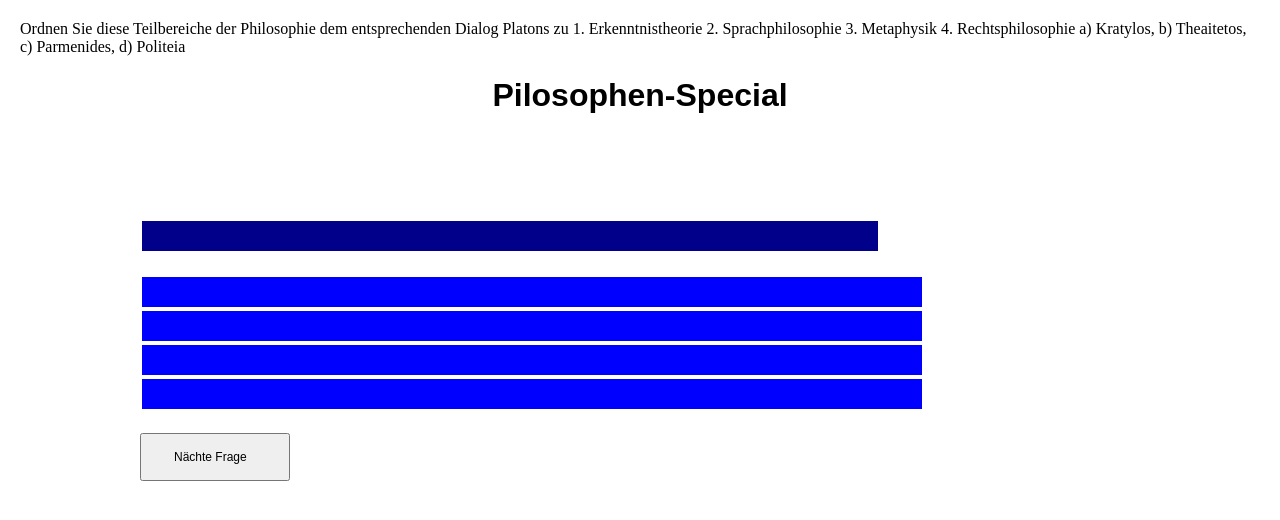
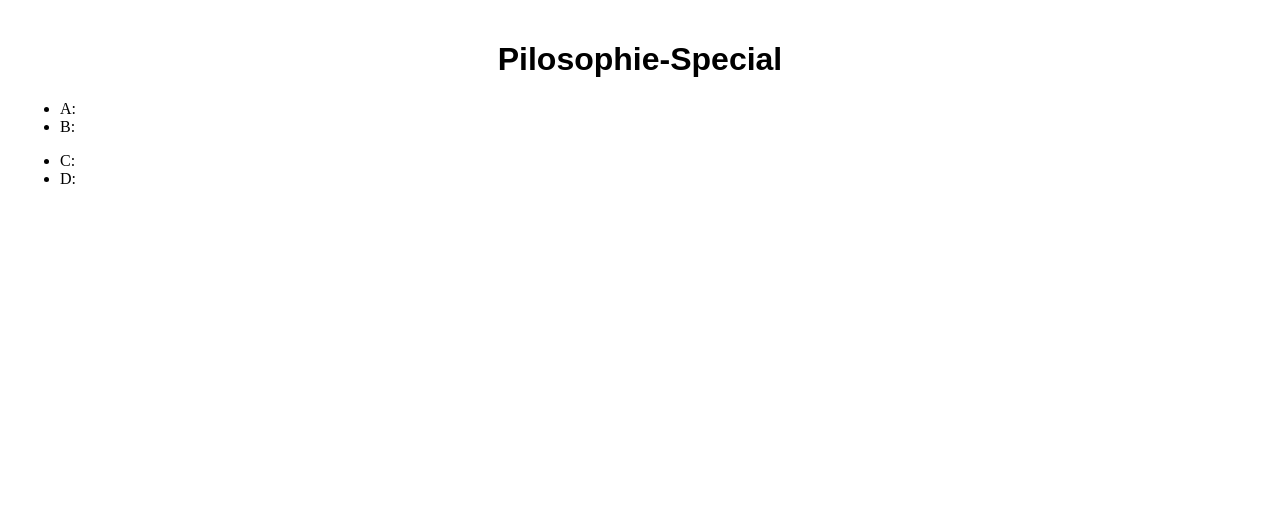
Before and after one commit to Liedzeit/philosophy, a plain HTML site: page index.html in a window 1280 px wide. Drawn offline with Linux system fonts and the light colour scheme.

Commit message:
Update index.html

```diff
--- a/index.html
+++ b/index.html
@@ -8,57 +8,44 @@
 
       <link rel="stylesheet" type="text/css" href="css/basic.css"/>
 
-
-
-      <script type="text/javascript" src="js/jQuery2.1.4.js"></script>
+       <script type="text/javascript" src="js/questions.json"></script>
        <script type="text/javascript" src="js/who.js"></script>
-
-
-      <!--<script type="module" src="https://component.kitchen/modules/DateComboBox.js"></script>-->
-      <!--<script type="text/javascript" src="js/keybinding.js"></script>--><!--allows to define shortcuts in d3-->
 
    </head>
 
+  <body>
+   <h1>Pilosophie-Special</h1>
+  <div id="startQuestion">
 
+    <div id="money" class="money">
 
+     </div>
+       <div class="flex-container wrap">
+     <div class = "startquestion" id ="question">
+      </div>
+    </div>
 
-
-
-   <body>
-
-
-   Ordnen Sie diese Teilbereiche der Philosophie dem entsprechenden Dialog Platons zu
-
-1. Erkenntnistheorie
-2. Sprachphilosophie
-3. Metaphysik
-4. Rechtsphilosophie
-
-
-a) Kratylos, b) Theaitetos, c) Parmenides, d) Politeia
-
-                  <!--<img id="b_Tgl" width = "750px" src="bg.jpg" alt=""/>-->
-                  <h1>Pilosophen-Special</h1>
-                  <h2 id = "round"><h2>
-                    <h3 id= "sum">&nbsp;<h3>
-
-                  <br>
-                  <div class = "container">
-                    <div class = "question"></div>
-                  <br>
-                  <button id = "a1" onClick = "check('a')" class = "answer"></button>
-                  <button id = "a2" onClick = "check('b')" class = "answer"></button>
-                  <button id = "a3" onClick = "check('c')" class = "answer"></button>
-                  <button id = "a4" onClick = "check('d')" class = "answer"></button>
-
-                  <br>
-                  <div>
-                  <button onClick = "next()" class = "next">Nächte Frage</button>
+    <div id="questions">
+    <ul class="flex-container wrap">
+   <li class="flex-item qa"><span class="option">A: </span> <span id="A"></span> </li>
+    <li class="flex-item qa"><span class="option">B: </span> <span id="B"></span> </li>
+      </ul>
+      <ul class="flex-container wrap">
+    <li class="flex-item qa"><span class="option ">C: </span> <span id="C"></span> </li>
+    <li class="flex-item qa"><span class="option">D: </span> <span id="D"></span> </li>
+  </ul>
   </div>
 
 
 
-
+  <br>
+   <div class="flex-container wrap">
+    <div class = "guess" id="guess"></div>
+    <div>&nbsp;&nbsp;&nbsp;&nbsp;&nbsp;&nbsp;&nbsp;&nbsp;&nbsp;&nbsp;&nbsp;</div>
+    <div class = "result" id="result"></div>
+  </div>
+  </div>
+  </div>
 </div>
 
    </body>
```
Lines whose indentation alone changed are shown as unchanged.
